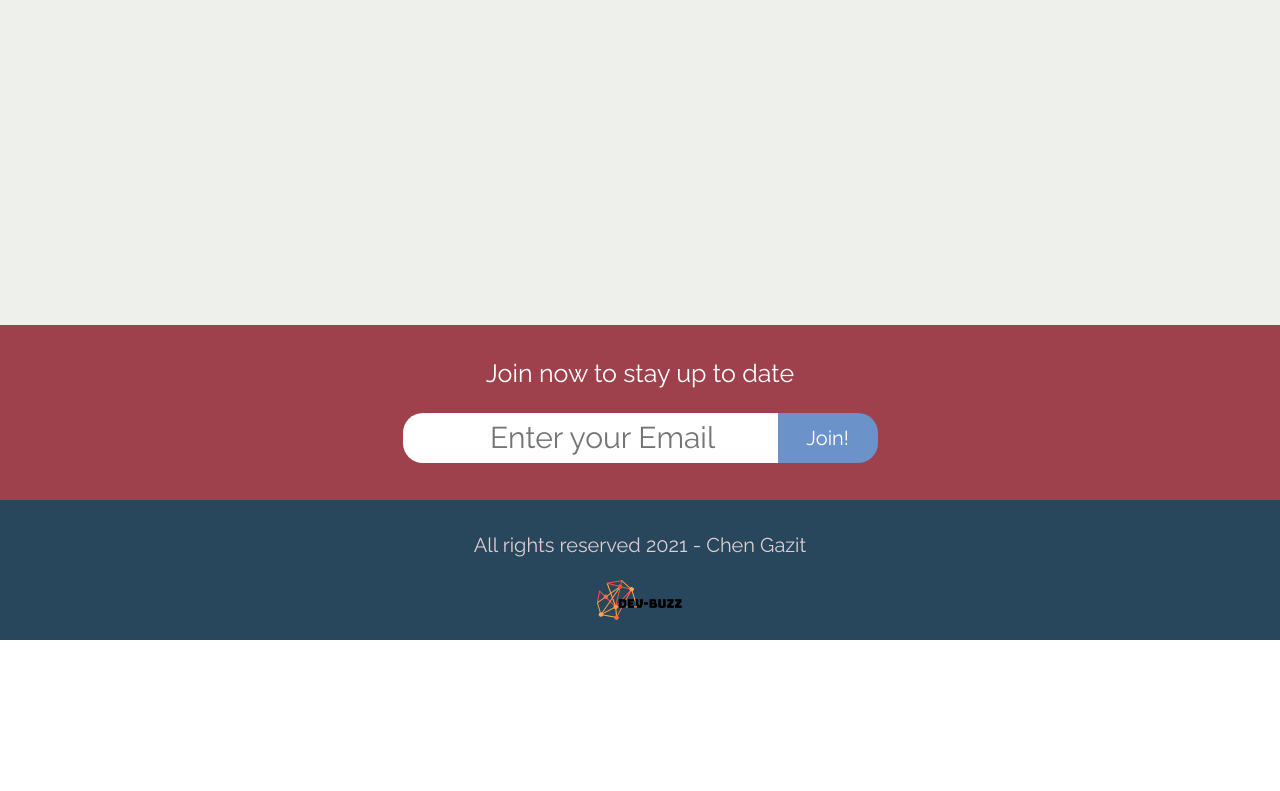
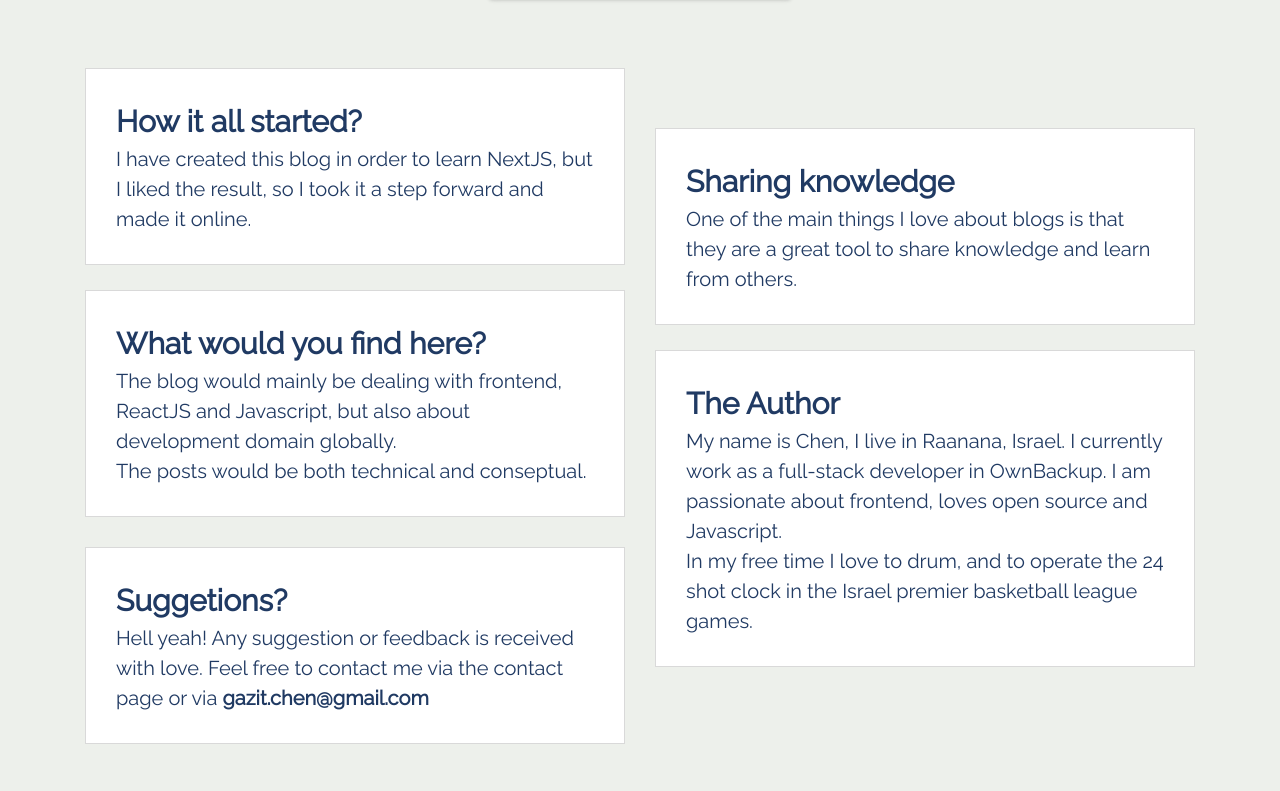
Before and after one commit to ChengaDev/dev-buzz, a Next.js app: page /about in a window 1280 px wide. Shown: the part 649-1440 px from the top of the page. Before the commit the page ends 1289 px from the top, so only its background shows below. Built offline with nearby package versions, Linux system fonts and the light colour scheme; some icons are missing.

Commit message:
about page

```diff
--- a/components/Packages/Package.tsx
+++ b/components/Packages/Package.tsx
@@ -75,7 +75,7 @@ const Container = styled.div`
 	margin-bottom: 30px;
 	display: flex;
 	flex-direction: column;
-	border: 1px solid rgba(0, 0, 0, 0.2);
+	border: 1px solid rgba(0, 0, 0, 0.1);
 	padding: 30px;
 `;
 
--- a/pages/about.tsx
+++ b/pages/about.tsx
@@ -8,22 +8,136 @@ const About = () => {
 			<Head>
 				<title>Dev-Buzz | About Chen Gazit</title>
 			</Head>
-			<Container>
+			<Container className='container'>
 				<h1>{Localization.title}</h1>
+				<h2>
+					<i>"The best way to learn is by teaching someone else"</i>
+				</h2>
+				<ImageContainer>
+					<img src='/personalImage.png' alt='Chen gazit' />
+				</ImageContainer>
+				<Content>
+					<div className='row'>
+						<Box className='col-sm-6' marginTop='0'>
+							<BoxInner>
+								<BoxTitle>How it all started?</BoxTitle>
+								<div>
+									I have created this blog in order to learn NextJS, but I liked the result, so I took
+									it a step forward and made it online.
+								</div>
+							</BoxInner>
+						</Box>
+						<Box className='col-sm-6' marginTop='60px'>
+							<BoxInner>
+								<BoxTitle>Sharing knowledge</BoxTitle>
+								<div>
+									One of the main things I love about blogs is that they are a great tool to share
+									knowledge and learn from others.
+								</div>
+							</BoxInner>
+						</Box>
+					</div>
+					<div className='row'>
+						<Box className='col-sm-6' marginTop='-15px'>
+							<BoxInner>
+								<BoxTitle>What would you find here?</BoxTitle>
+								<div>
+									The blog would mainly be dealing with frontend, ReactJS and Javascript, but also
+									about development domain globally.
+									<br />
+									The posts would be both technical and conseptual.
+								</div>
+							</BoxInner>
+						</Box>
+						<Box className='col-sm-6' marginTop='45px'>
+							<BoxInner>
+								<BoxTitle>The Author</BoxTitle>
+								<div>
+									My name is Chen, I live in Raanana, Israel. I currently work as a full-stack
+									developer in OwnBackup. I am passionate about frontend, loves open source and
+									Javascript.
+									<br />
+									In my free time I love to drum, and to operate the 24 shot clock in the Israel
+									premier basketball league games.
+								</div>
+							</BoxInner>
+						</Box>
+					</div>
+					<div className='row'>
+						<Box className='col-sm-6' marginTop='-115px'>
+							<BoxInner>
+								<BoxTitle>Suggetions?</BoxTitle>
+								<div>
+									Hell yeah! Any suggestion or feedback is received with love. Feel free to contact me
+									via the contact page or via <strong>gazit.chen@gmail.com</strong>
+								</div>
+							</BoxInner>
+						</Box>
+					</div>
+				</Content>
 			</Container>
 		</>
 	);
 };
 
+interface BoxProps {
+	marginTop: string;
+}
+
+const Box = styled.div<BoxProps>`
+	padding: 20px;
+	top: ${(props) => props.marginTop};
+	padding-right: 15px;
+	padding-left: 15px;
+
+	@media screen and (max-width: 991px) {
+		top: -20px;
+		padding: 15px;
+	}
+`;
+
+const BoxInner = styled.div`
+	width: 100%;
+	height: auto;
+	background-color: white;
+	padding: 30px;
+	border: 1px solid rgba(0, 0, 0, 0.15);
+`;
+
+const BoxTitle = styled.div`
+	font-size: 30px;
+	font-weight: bold;
+`;
+
+const Content = styled.div`
+	font-size: 20px;
+	margin-top: 50px;
+`;
+
 const Container = styled.div`
 	width: 100%;
-	padding-top: 30px;
-	height: calc(100vh - 56px);
-	overflow: auto;
+	margin-top: 30px;
 
-	h1 {
+	h1,
+	h2 {
 		text-align: center;
 		width: 100%;
+	}
+
+	h2 {
+		margin-top: 30px;
+		font-size: 26px;
+		font-weight: bold;
+	}
+`;
+
+const ImageContainer = styled.div`
+	text-align: center;
+	margin-top: 50px;
+
+	img {
+		box-shadow: 0 1px 6px rgb(0 0 0 / 12%), 0 1px 4px rgb(0 0 0 / 24%);
+		width: 300px;
 	}
 `;
 
--- a/pages/contact.tsx
+++ b/pages/contact.tsx
@@ -74,7 +74,7 @@ const EmailContactMethod = styled(ContactMethodBox)`
 	height: 200px;
 	padding-top: 65px;
 	cursor: pointer;
-	border: 1px solid rgba(0, 0, 0, 0.2);
+	border: 1px solid rgba(0, 0, 0, 0.1);
 	margin-top: 15px;
 `;
 
@@ -84,7 +84,7 @@ const ContactMeText = styled(ContactMethodBox)`
 
 const FormContainer = styled.div`
 	padding: 30px;
-	border: 1px solid rgba(0, 0, 0, 0.2);
+	border: 1px solid rgba(0, 0, 0, 0.1);
 	border-radius: 0px;
 	background-color: white;
 	margin-bottom: 15px;
--- a/pages/packages.tsx
+++ b/pages/packages.tsx
@@ -10,7 +10,6 @@ interface PackagesPageProps {
 }
 
 const Packages = (props: PackagesPageProps) => {
-	console.log(props);
 	return (
 		<>
 			<Head>
```
Also changed, not shown: public/personalImage.PNG (added).
